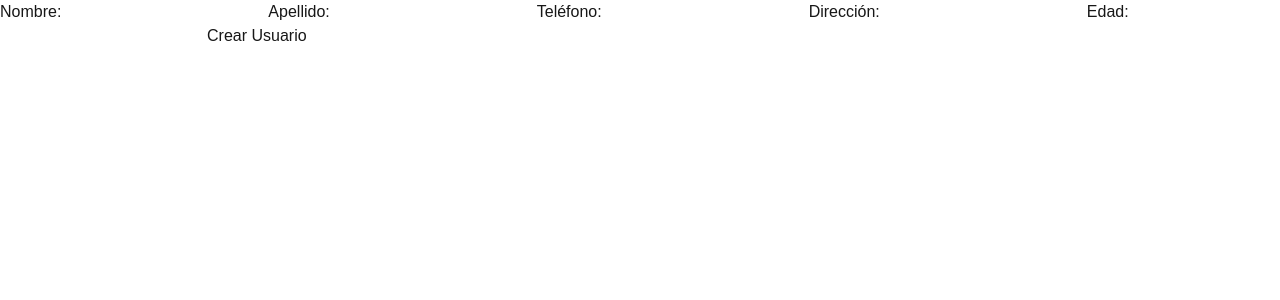
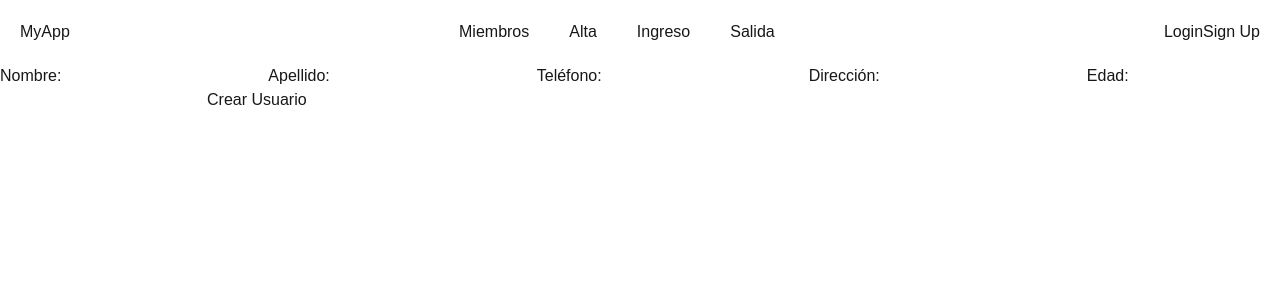
Before and after one commit to ae95caba/gym-manager, a Next.js app: page /alta in a window 1280 px wide. Shown: the top 300 px of the page. Built offline with nearby package versions, Linux system fonts and the light colour scheme.

Commit message:
feat: :sparkles: add navbar with Links

```diff
--- a/src/app/layout.tsx
+++ b/src/app/layout.tsx
@@ -1,7 +1,7 @@
 import type { Metadata } from "next";
 import localFont from "next/font/local";
 import "./globals.css";
-
+import Navbar from "@/components/Navbar";
 const geistSans = localFont({
   src: "./fonts/GeistVF.woff",
   variable: "--font-geist-sans",
@@ -28,6 +28,7 @@ export default function RootLayout({
       <body
         className={`${geistSans.variable} ${geistMono.variable} antialiased`}
       >
+        <Navbar />
         {children}
       </body>
     </html>
--- /dev/null
+++ b/src/components/Navbar.tsx
@@ -0,0 +1,31 @@
+import React from "react";
+import Link from "next/link";
+const Navbar = () => {
+  return (
+    <nav className="flex justify-between p-5">
+      <div className="navbar-logo">
+        <h1>MyApp</h1>
+      </div>
+      <ul className="flex gap-10 ">
+        <li>
+          <Link href="/miembros">Miembros</Link>
+        </li>
+        <li>
+          <Link href="/alta">Alta</Link>
+        </li>
+        <li>
+          <Link href="/ingreso">Ingreso</Link>
+        </li>
+        <li>
+          <Link href="/salida">Salida</Link>
+        </li>
+      </ul>
+      <div className="navbar-actions">
+        <button className="btn-login">Login</button>
+        <button className="btn-signup">Sign Up</button>
+      </div>
+    </nav>
+  );
+};
+
+export default Navbar;
```
